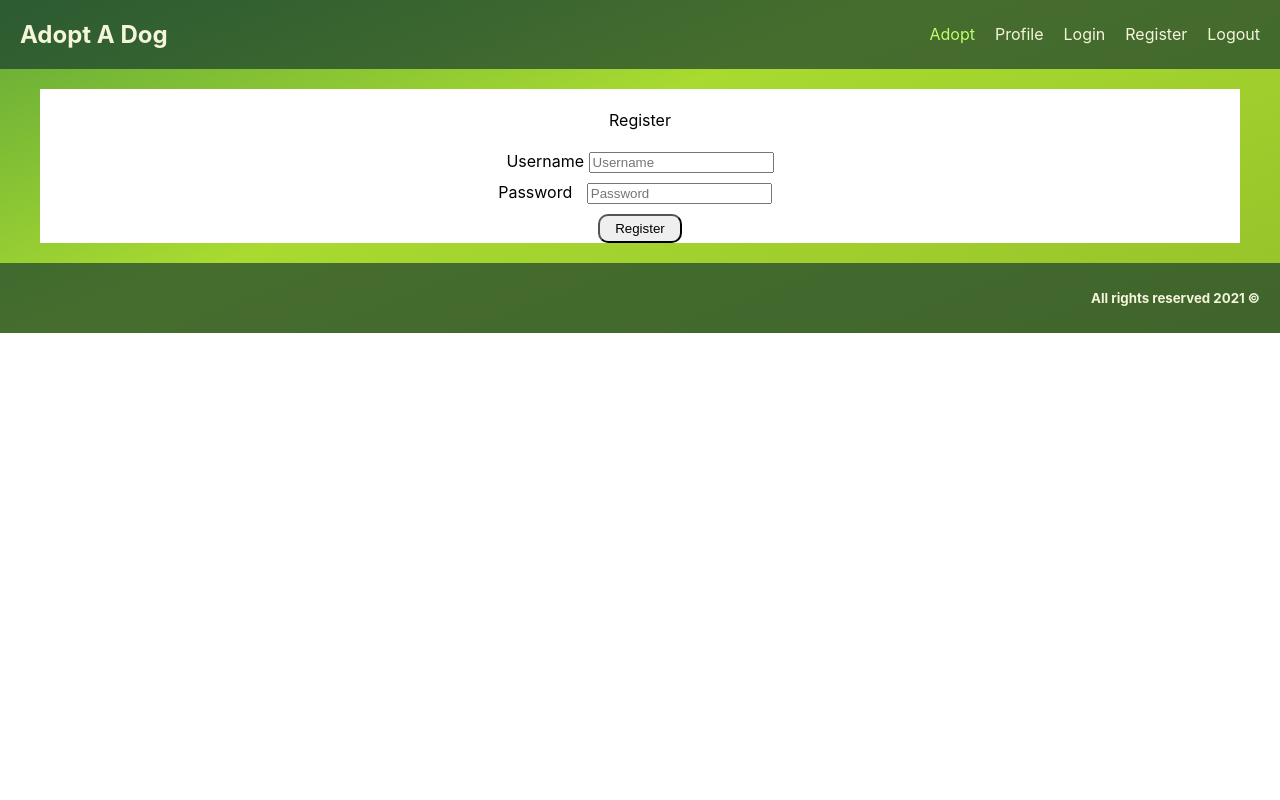
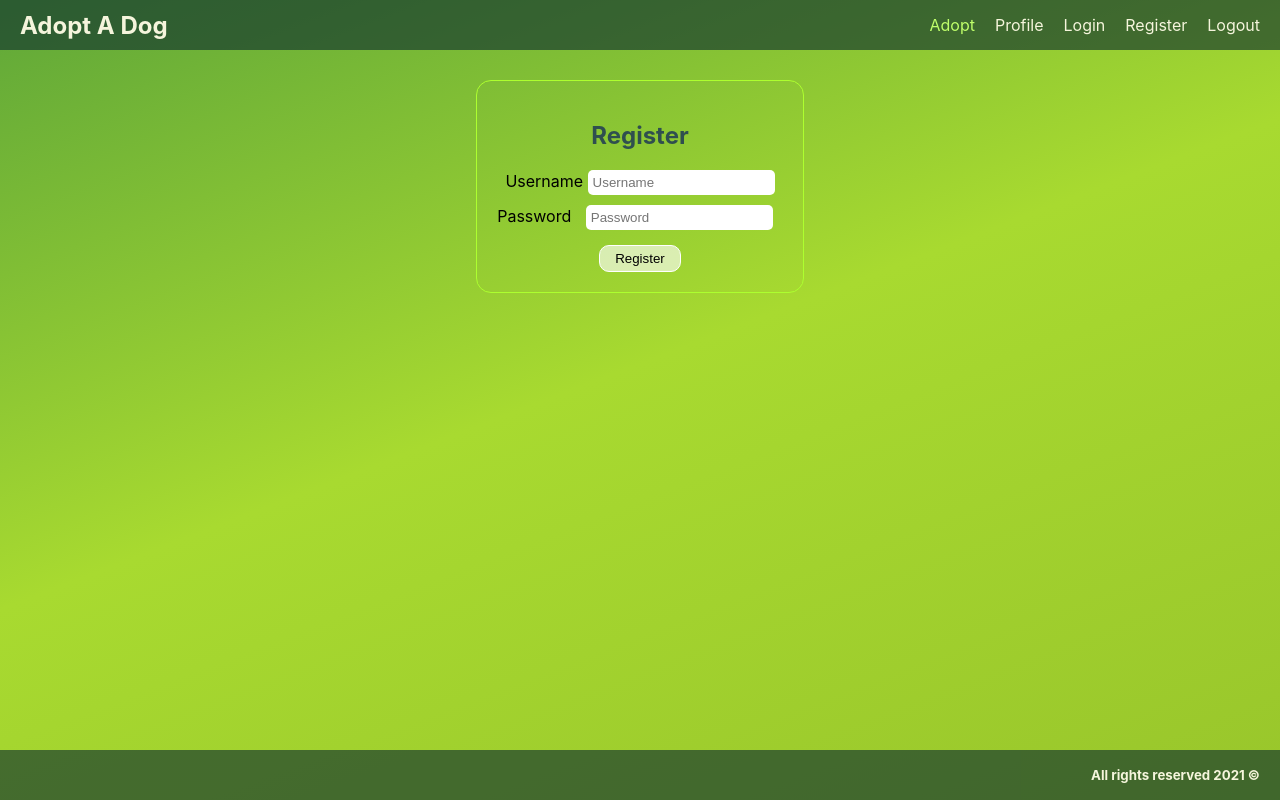
Before and after one commit to StratievMartin/react-adopt-a-dog, a React (Create React App) app: page /register in a window 1280 px wide. Shown: the top 800 px of the page. Built offline with nearby package versions, Linux system fonts and the light colour scheme.

Commit message:
fixed forms

```diff
--- a/src/App.css
+++ b/src/App.css
@@ -1,8 +1,13 @@
-body{
+html{
   background: rgb(95,167,57);
   background: linear-gradient(159deg, rgba(95,167,57,1) 0%, rgba(168,218,48,1) 42%, rgba(149,193,42,1) 100%);
   background-repeat: no-repeat;
   scroll-behavior: smooth;
+}
+body{
+  margin: 80px 0;
+  min-height: 100vh;
+  /* margin-bottom: 50px; */
   /* box-sizing: border-box; */
 }
 ul{
--- a/src/components/Adopt/Adopt.js
+++ b/src/components/Adopt/Adopt.js
@@ -8,6 +8,7 @@ const Adopt = () => {
     const [isLoaded, setIsLoaded] = useState(false);
     const [dogData, setDogData] = useState([]);
 
+    //service
     useEffect(() => {
         fetch('http://localhost:5000/dogBreeds')
             .then(res => res.json())
@@ -24,8 +25,9 @@ const Adopt = () => {
     if (error) {
         return <div>Error: {error.message}</div>;
     } else if (!isLoaded) {
-        return <div>Loading...</div>;
+        return <div style={{textAlign:"center"}}>Loading...</div>;
     } else {
+        //dog card
         return (
             <div className={style.adopt}>
                 <h2 className={style.header}>Available for adoption</h2>
--- a/src/components/Adopt/Adopt.module.css
+++ b/src/components/Adopt/Adopt.module.css
@@ -32,7 +32,7 @@
 .adoptBtn {
   margin: 10px 0;
   color: black;
-  background-color: rgb(145, 255, 0);
+  background-color: rgb(152, 255, 18);
   border: 2px solid black;
   border-radius: 10px;
   padding: 5px 20px;
--- a/src/components/Auth/Form.module.css
+++ b/src/components/Auth/Form.module.css
@@ -1,22 +1,36 @@
-form{
+.authForm {
   max-width: 1200px;
-  background-color: rgb(255, 255, 255);
+  /* background-color: rgb(255, 255, 255); */
   margin: 20px auto;
   display: flex;
   flex-direction: column;
   align-items: center;
 }
-.authHeading{
-  font-weight: normal;
+.authForm > div {
+  padding: 20px;
+  border: 1px solid greenyellow;
+  border-radius: 15px;
+  text-align: center;
 }
-.formActionBtn{
+.authHeading {
+  color: darkslategrey;
+}
+.formActionBtn {
   padding: 5px 15px;
   border-radius: 10px;
+  border: 1px solid white;
+  background-color: rgba(255, 255, 255, 0.623);
+  margin-top: 5px;
 }
-.formActionBtn:hover{
+.formActionBtn:hover {
   opacity: 0.8;
   cursor: pointer;
 }
-input[type="password"]{
+input{
+  border-radius: 5px;
+  padding: 5px;
+  border: none;
+}
+input[type="password"] {
   margin: 10px;
 }
--- a/src/components/Auth/Login.js
+++ b/src/components/Auth/Login.js
@@ -1,30 +1,44 @@
+import { useState } from "react";
 import style from "./Form.module.css";
 const Login = () => {
-  const loginHandler = (e)=>{
+  const [username, setUsername] = useState([]);
+  const [password, setPassword] = useState([]);
+
+  const loginHandler = (e) => {
     e.preventDefault();
-  }
+    console.log("login");
+    console.log(username, password);
+  };
   return (
-    <form className="authForm">
-        <h4 className={style.authHeading}>Login</h4>
-        <div className="field">
-          <label for="username">Username </label>
+    <form className={style.authForm}>
+      <div>
+        <h2 className={style.authHeading}>Login</h2>
+        <div className={style.field}>
+          <label htmlFor="username">Username </label>
           <input
             type="text"
             name="username"
             id="username"
             placeholder="Username"
+            value={username}
+            onChange={(e) => setUsername(e.target.value)}
           ></input>
         </div>
         <div className="field">
-          <label for="password">Password </label>
+          <label htmlFor="password">Password </label>
           <input
             type="password"
             name="password"
             id="password"
             placeholder="Password"
+            value={password}
+            onChange={(e) => setPassword(e.target.value)}
           ></input>
         </div>
-        <button className={style.formActionBtn}>Login</button>
+        <button onClick={loginHandler} className={style.formActionBtn}>
+          Login
+        </button>
+      </div>
     </form>
   );
 };
--- a/src/components/Auth/Register.js
+++ b/src/components/Auth/Register.js
@@ -1,29 +1,44 @@
+import { useState } from "react";
 import style from "./Form.module.css";
 const Register = () => {
+  const [username, setUsername] = useState([]);
+  const [password, setPassword] = useState([]);
 
-
+  const registerHandler = (e) => {
+    e.preventDefault();
+    console.log("Register");
+    console.log(username, password);
+  };
   return (
-    <form className="authForm">
-        <h4 className={style.authHeading}>Register</h4>
+    <form className={style.authForm}>
+      <div>
+        <h2 className={style.authHeading}>Register</h2>
         <div className="field">
-          <label for="username">Username </label>
+          <label htmlFor="username">Username </label>
           <input
             type="text"
             name="username"
             id="username"
             placeholder="Username"
+            value={username}
+            onChange={(e) => setUsername(e.target.value)}
           ></input>
         </div>
         <div className="field">
-          <label for="password">Password </label>
+          <label htmlFor="password">Password </label>
           <input
             type="password"
             name="password"
             id="password"
             placeholder="Password"
+            value={password}
+            onChange={(e) => setPassword(e.target.value)}
           ></input>
         </div>
-        <button className={style.formActionBtn}>Register</button>
+        <button onClick={registerHandler} className={style.formActionBtn}>
+          Register
+        </button>
+      </div>
     </form>
   );
 };
--- a/src/components/Footer/Footer.module.css
+++ b/src/components/Footer/Footer.module.css
@@ -1,11 +1,15 @@
 .footer {
   background-color: #11332ea4;
   color: beige;
-  height: 70px;
+  height: 50px;
+  position: fixed;
+  left: 0;
+  bottom: 0;
+  width: 100%;
   display: flex;
   justify-content: flex-end;
   align-items: center;
 }
 .footer h5 {
-  margin: 0 20px 0 0;
+  margin: 0 20px;
 }
--- a/src/components/Nav/Nav.js
+++ b/src/components/Nav/Nav.js
@@ -47,7 +47,7 @@ const Nav = () => {
                     <li>
                         <NavLink
                             className={style.navLinks}
-                            to="/register">
+                            to="/">
                             Logout
                         </NavLink>
                     </li>
--- a/src/components/Nav/Nav.module.css
+++ b/src/components/Nav/Nav.module.css
@@ -2,6 +2,10 @@
   display: flex;
   justify-content: space-between;
   align-items: center;
+  position: fixed;
+  width: 100%;
+  top: 0;
+  height: 50px;
   background-color: #11332ea4;
 }
 .navLinks{
--- a/src/components/Profile/Profile.js
+++ b/src/components/Profile/Profile.js
@@ -2,7 +2,7 @@ import style from './Profile.module.css'
 const Profile = () => {
     return (
         <div className={style.myPets}>
-            <h2 className={style.header}>Dogs</h2>
+            <h2 className={style.header}>My Dogs</h2>
             <div className={style.adoptContainer}>
                 <ul>
                     <li>asd</li>
--- a/src/components/Profile/Profile.module.css
+++ b/src/components/Profile/Profile.module.css
@@ -10,5 +10,4 @@
 .adoptContainer {
   text-align: center;
   align-items: center;
-  background-color: rgb(85, 124, 250);
 }
```
Also changed, not shown: src/services/service.js (added).
